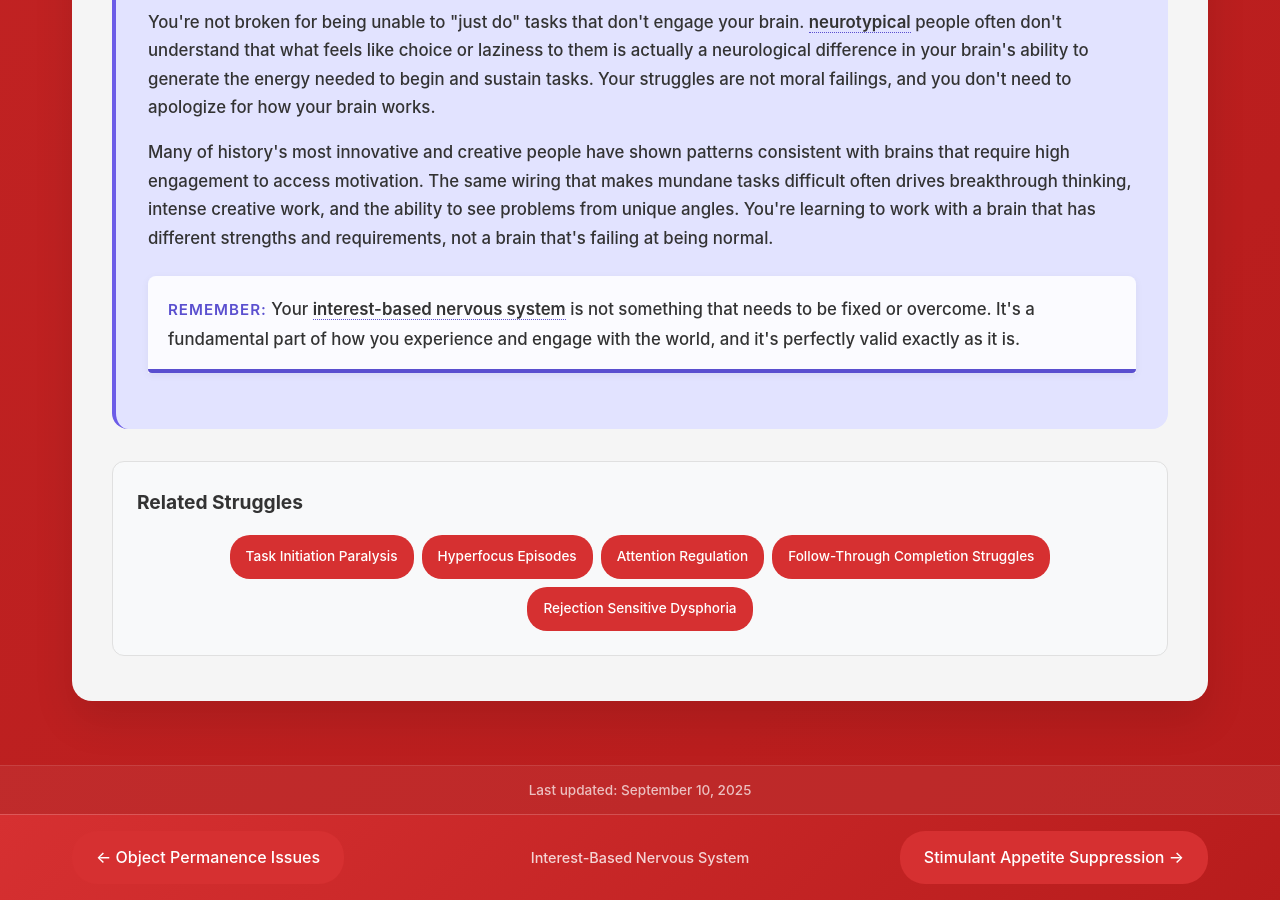
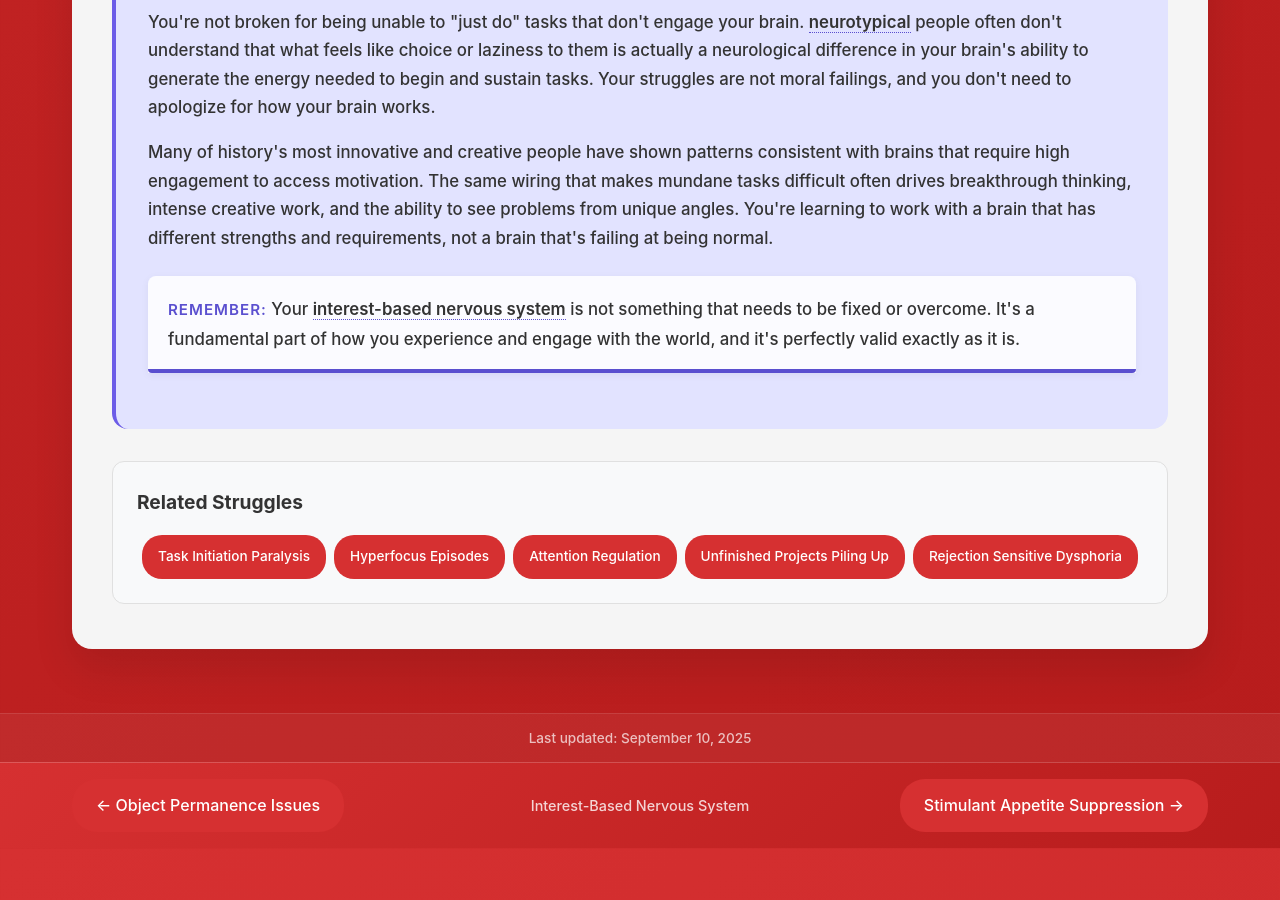
Before and after one commit to neurodivergent-survival-guide/neurodivergent-survival-guide, a Jekyll site: the page built from struggles/interest-based-nervous-system.html, in a window 1280 px wide and 900 px high, scrolled down 5250 px. Built offline with Jekyll 4.4.1, drawn with Linux system fonts in a browser that asks for light colours; after the commit the page ends 6098 px from its top, so only the background shows below that.

Commit message:
Update interest-based-nervous-system.html

```diff
--- a/struggles/interest-based-nervous-system.html
+++ b/struggles/interest-based-nervous-system.html
@@ -144,7 +144,7 @@ search_terms: ["only focus interesting", "boring tasks impossible", "brain won't
             <a href="{{ '/struggles/task-initiation-paralysis.html' | relative_url }}" class="struggle-tag">Task Initiation Paralysis</a>
             <a href="{{ '/struggles/hyperfocus-episodes.html' | relative_url }}" class="struggle-tag">Hyperfocus Episodes</a>
             <a href="{{ '/struggles/attention-regulation.html' | relative_url }}" class="struggle-tag">Attention Regulation</a>
-            <a href="{{ '/struggles/follow-through-completion-struggles.html' | relative_url }}" class="struggle-tag">Follow-Through Completion Struggles</a>
+            <a href="{{ '/struggles/unfinished-projects-piling-up.html' | relative_url }}" class="struggle-tag">Unfinished Projects Piling Up</a>
             <a href="{{ '/struggles/rejection-sensitive-dysphoria.html' | relative_url }}" class="struggle-tag">Rejection Sensitive Dysphoria</a>
         </div>
     </div>
```
